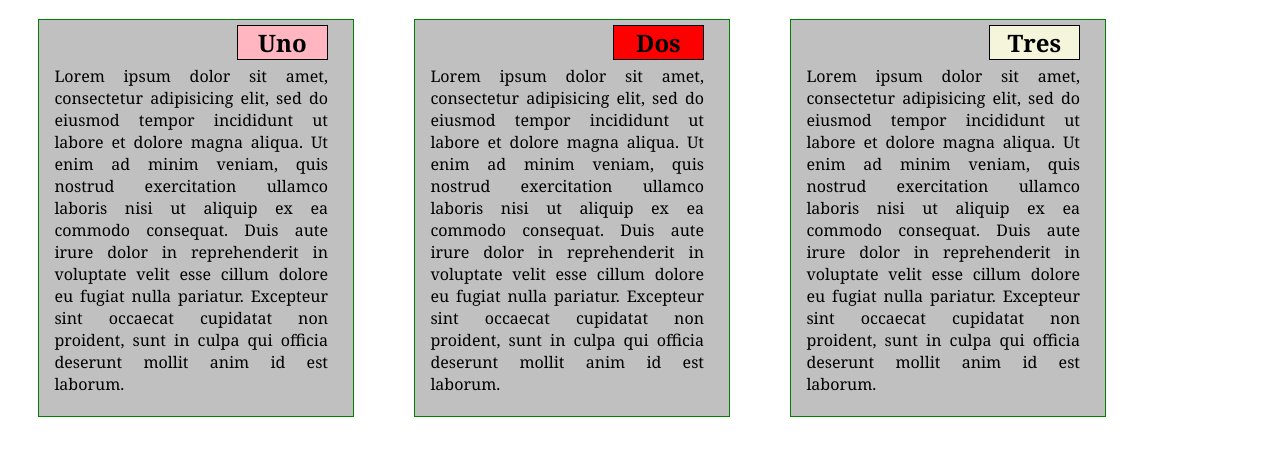
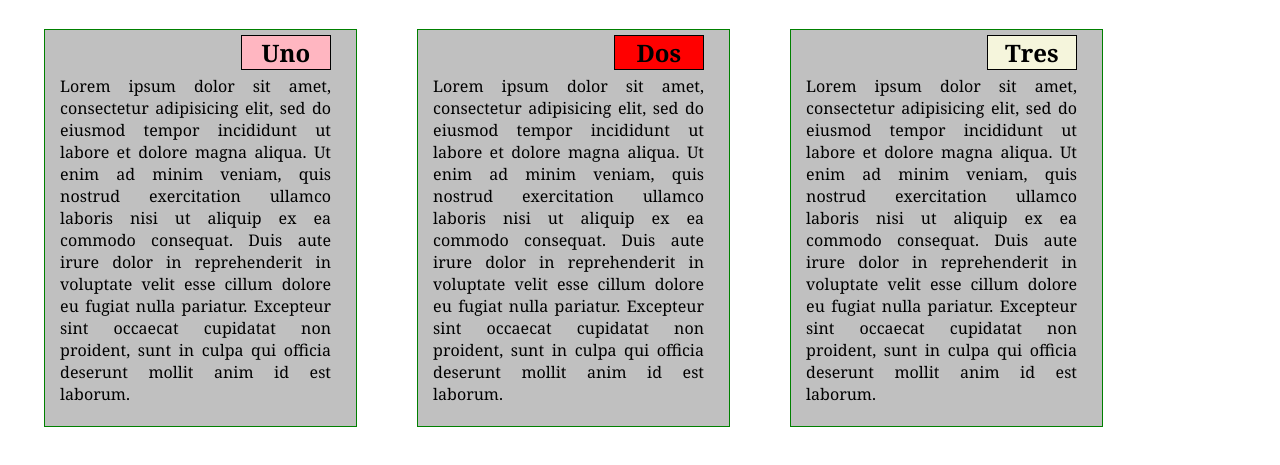
Before and after one commit to dtgonzalez01/mrd-html5.github.io, a plain HTML site: page index.html in a window 1280 px wide. Shown: the part 67-532 px from the top of the page. Drawn offline with Linux system fonts and the light colour scheme.

Commit message:
Update estilo.css

```diff
--- a/css/estilo.css
+++ b/css/estilo.css
@@ -29,6 +29,14 @@ h2 {
   color: black;
   text-align: center;
   float: right;
+}
+
+div {
+    float: left;
+    border: 0px;
+    margin: 1px;
+    margin-top: 5px;
+    padding: 5px;
 }
 
 /********** Large devices only **********/
```
